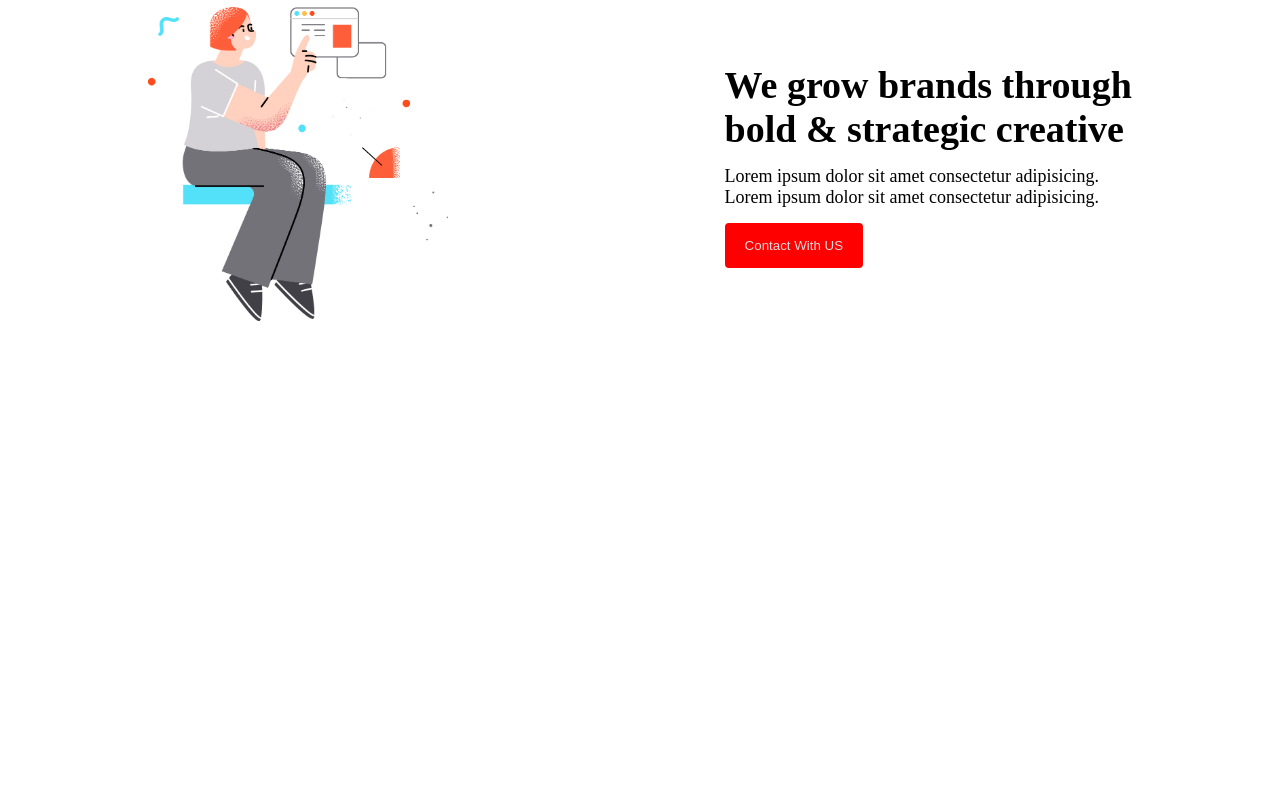
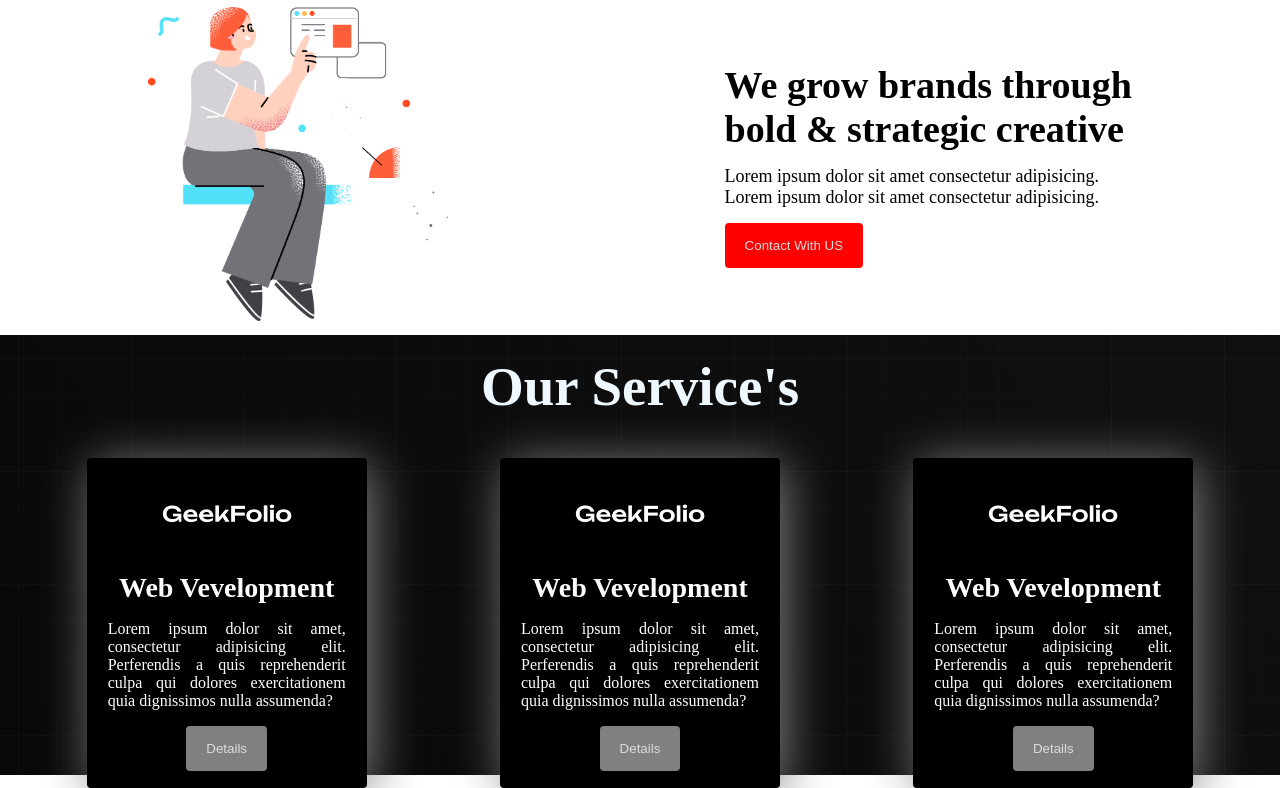
Before and after one commit to mdnuruzzaman123/My-First-Website, a plain HTML site: page index.html in a window 1280 px wide. Shown: the part 983-1771 px from the top of the page. Before the commit the page ends 1318 px from the top, so only its background shows below. Drawn offline with Linux system fonts and the light colour scheme.

Commit message:
fifth commit

```diff
--- a/index.html
+++ b/index.html
@@ -57,7 +57,29 @@
         </section>
         <!-- this is service section -->
         <section>
-
+        <div class="service-conteiner1">
+            <h1 class="title about-title title3">Our Service's</h1>
+            <div class="service-conteiner">
+                <div class="box">
+                    <img class="icon" src="Images/logo-light.png" alt="">
+                    <h2 class="h2-title" >Web Vevelopment</h2>
+                    <p class="p-paragraph">Lorem ipsum dolor sit amet, consectetur adipisicing elit. Perferendis a quis reprehenderit culpa qui dolores exercitationem quia dignissimos nulla assumenda?</p>
+                    <button class="button service-button">Details</button>
+                </div>
+                <div class="box">
+                    <img class="icon" src="Images/logo-light.png" alt="">
+                    <h2 class="h2-title" >Web Vevelopment</h2>
+                    <p class="p-paragraph">Lorem ipsum dolor sit amet, consectetur adipisicing elit. Perferendis a quis reprehenderit culpa qui dolores exercitationem quia dignissimos nulla assumenda?</p>
+                    <button class="button service-button">Details</button>
+                </div>
+                <div class="box">
+                    <img class="icon" src="Images/logo-light.png" alt="">
+                    <h2 class="h2-title" >Web Vevelopment</h2>
+                    <p class="p-paragraph">Lorem ipsum dolor sit amet, consectetur adipisicing elit. Perferendis a quis reprehenderit culpa qui dolores exercitationem quia dignissimos nulla assumenda?</p>
+                    <button class="button service-button">Details</button>
+                </div>
+            </div>
+        </div>
         </section>
     </main>
     <footer></footer>
--- a/style.css
+++ b/style.css
@@ -73,3 +73,49 @@
 .title2{
     font-size: 38px;
 }
+.box{
+    width: 250px;
+    height: 300px;
+    box-shadow:5px 5px 50px  gray ;
+    background-color: black;
+    color: white;
+    text-align: center;
+    padding: 15px;
+    border-radius: 4px;
+}
+.icon{
+    width: 130px;
+    padding: 20px;
+    margin: 10px;
+}
+.h2-title{
+    font-size: 28px;
+    padding: 10px;
+
+
+}
+.service-button {
+    background-color: gray;
+    margin-top: 10px;
+}
+.p-paragraph{
+    /* font-size: 17px; */
+    text-align: justify;
+    padding: 6px;
+}
+.service-conteiner{
+    display: flex;
+    justify-content: space-around;
+    margin: 20px;
+}
+.service-conteiner1{
+    height: 55vh;
+    background-image: url(Images/background.png),
+    linear-gradient(45deg, rgb(8,8,8),#101010 );
+    background-position: center;
+    background-size: cover;
+    background-repeat: no-repeat;
+}
+.title3{
+    color: aliceblue;
+}
```
